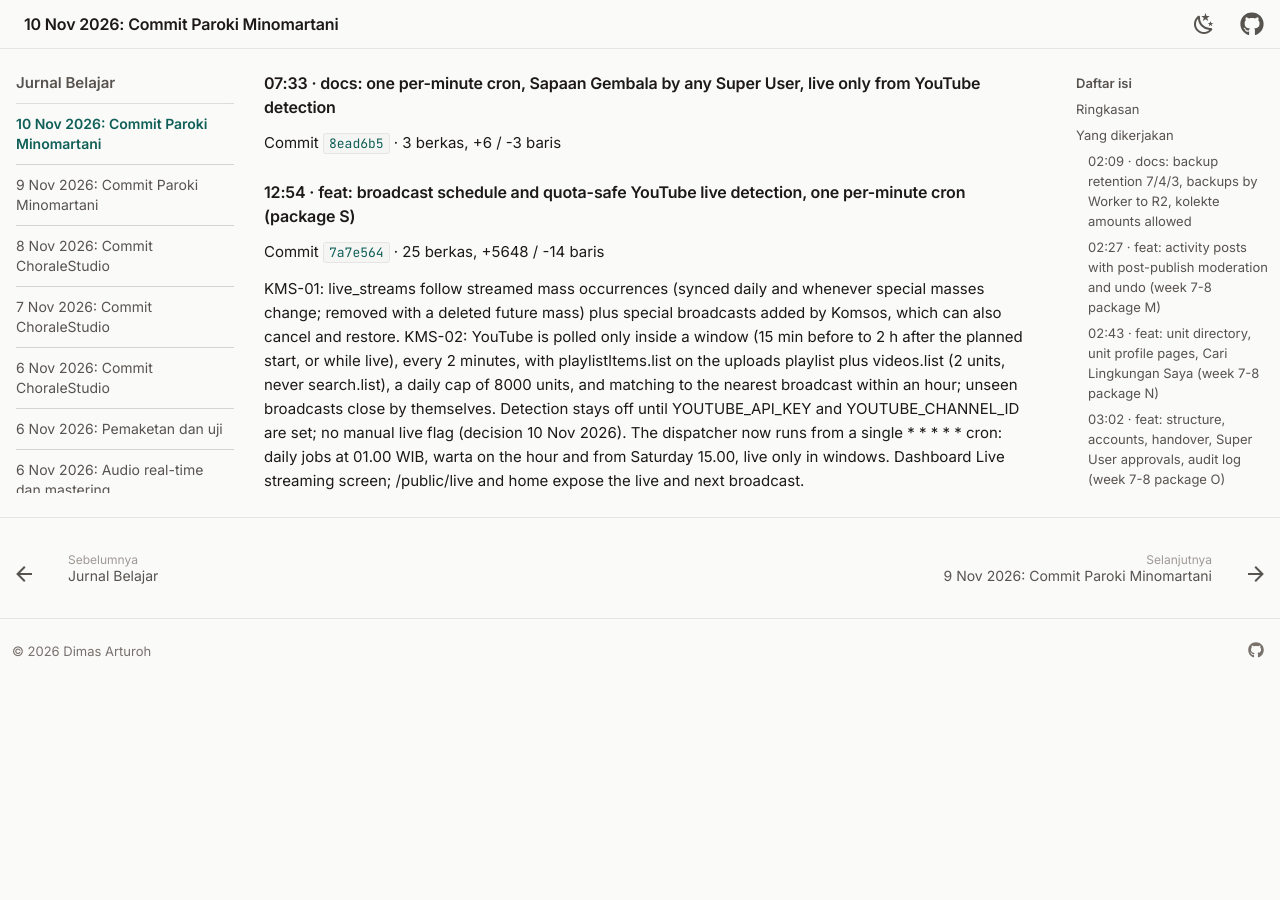
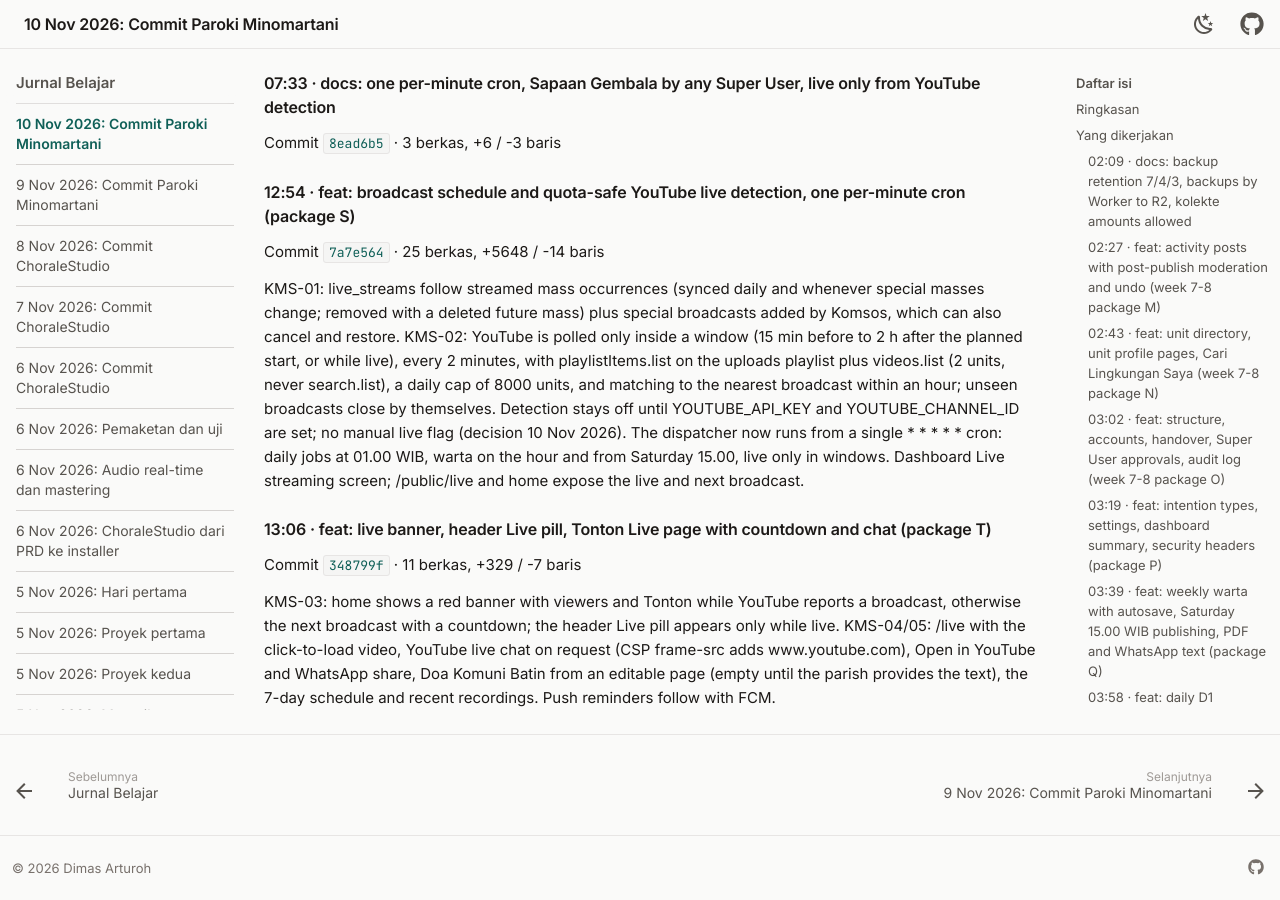
Before and after one commit to dimasarturoh15/dimasarturoh15.github.io, an MkDocs documentation site: the page built from docs/journal/2026-11-10-paroki-minomartani-commit.md, in a window 1280 px wide and 900 px high, scrolled down 2283 px. Built offline with MkDocs 1.6.1 and Material for MkDocs 9.7.7, drawn with Linux system fonts in a browser that asks for light colours; before the commit the page ends 2966 px from its top, so only the background shows below that; some of the changed text lies outside the part shown.

Commit message:
docs: sync Paroki Minomartani commit 348799f

```diff
--- a/docs/journal/2026-11-10-paroki-minomartani-commit.md
+++ b/docs/journal/2026-11-10-paroki-minomartani-commit.md
@@ -1,12 +1,12 @@
-# 10 November 2026: Catatan commit Paroki Minomartani (10 commit)
+# 10 November 2026: Catatan commit Paroki Minomartani (11 commit)
 
 Halaman ini dibuat otomatis dari riwayat Git [Paroki Minomartani](../projects/paroki-minomartani.md) setiap kali ada commit. Isinya adalah pesan commit apa adanya.
 
 ## Ringkasan
 
-- Jumlah commit: 10
-- Perubahan: 168 berkas, +27635 / -94 baris
-- Rentang waktu: 02:09 sampai 12:54
+- Jumlah commit: 11
+- Perubahan: 179 berkas, +27964 / -101 baris
+- Rentang waktu: 02:09 sampai 13:06
 
 ## Yang dikerjakan
 
@@ -123,3 +123,14 @@ YOUTUBE_API_KEY and YOUTUBE_CHANNEL_ID are set; no manual live flag (decision 10
 2026). The dispatcher now runs from a single * * * * * cron: daily jobs at 01.00 WIB,
 warta on the hour and from Saturday 15.00, live only in windows. Dashboard Live
 streaming screen; /public/live and home expose the live and next broadcast.
+
+### 13:06 · feat: live banner, header Live pill, Tonton Live page with countdown and chat (package T)
+
+Commit [`348799f`](https://github.com/dimasarturoh15/paroki-minomartani/commit/348799f93e156e407221cd16dd4256eb816a0787) · 11 berkas, +329 / -7 baris
+
+KMS-03: home shows a red banner with viewers and Tonton while YouTube reports a
+broadcast, otherwise the next broadcast with a countdown; the header Live pill
+appears only while live. KMS-04/05: /live with the click-to-load video, YouTube live
+chat on request (CSP frame-src adds www.youtube.com), Open in YouTube and WhatsApp
+share, Doa Komuni Batin from an editable page (empty until the parish provides the
+text), the 7-day schedule and recent recordings. Push reminders follow with FCM.
--- a/docs/journal/index.md
+++ b/docs/journal/index.md
@@ -11,9 +11,9 @@ Catatan harian mengenai konsep yang dipelajari, kendala teknis, dan milestone. E
 <h2 class="log-date"><time datetime="2026-11-10">10 November 2026</time></h2>
 <ol class="log">
   <li>
-    <a class="log-title" href="2026-11-10-paroki-minomartani-commit/">Catatan commit Paroki Minomartani (10 commit)</a>
+    <a class="log-title" href="2026-11-10-paroki-minomartani-commit/">Catatan commit Paroki Minomartani (11 commit)</a>
     <span class="tags"><span>#paroki-minomartani</span><span>#commit</span><span>#otomatis</span></span>
-    <p>Dicatat otomatis dari Git: feat: remove marriage banns from the warta archive 3 months after publishing; docs: one per-minute cron, Sapaan Gembala by any Super User, live only from YouTube detection; feat: broadcast schedule and quota-safe YouTube live detection, one per-minute cron (package S) dan 7 lainnya.</p>
+    <p>Dicatat otomatis dari Git: docs: one per-minute cron, Sapaan Gembala by any Super User, live only from YouTube detection; feat: broadcast schedule and quota-safe YouTube live detection, one per-minute cron (package S); feat: live banner, header Live pill, Tonton Live page with countdown and chat (package T) dan 8 lainnya.</p>
   </li>
 </ol>
 </div>
```
Also changed, not shown: docs/index.md (+1 -1 lines), docs/projects/paroki-minomartani.md (+1 -0 lines).
